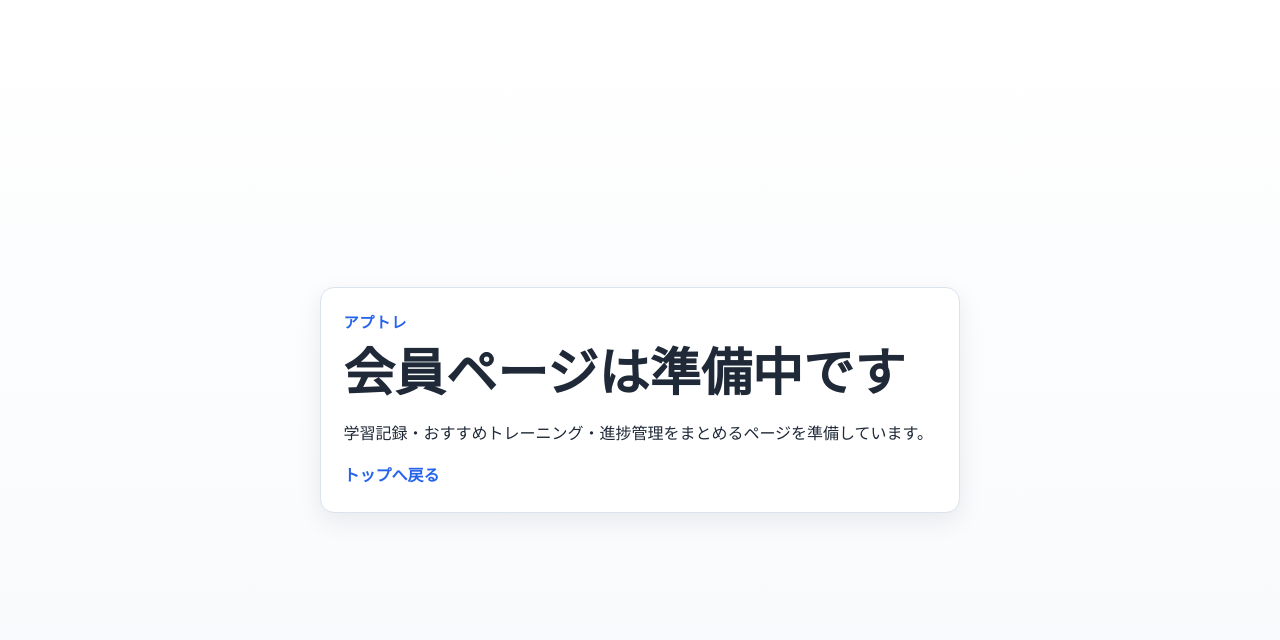
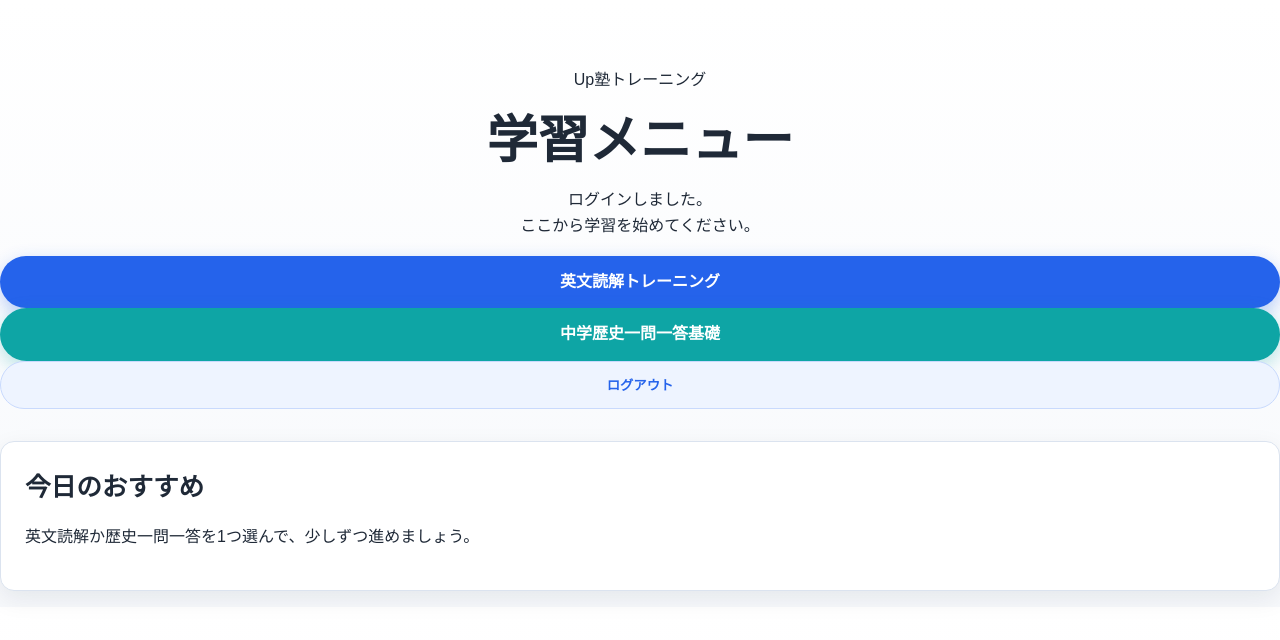
Before and after one commit to ToshinariTanaka/uptra, a plain HTML site: page dashboard.html in a window 1280 px wide. Drawn offline with Linux system fonts and the light colour scheme; sample sign-in values are in the browser's storage.

Commit message:
Update dashboard.html

```diff
--- a/dashboard.html
+++ b/dashboard.html
@@ -5,15 +5,42 @@
   <meta name="viewport" content="width=device-width, initial-scale=1.0" />
   <title>会員ページ | アプトレ</title>
   <link rel="stylesheet" href="styles/main.css" />
+  <script>
+    if (sessionStorage.getItem("uptraLoggedIn") !== "true") {
+      window.location.href = "login.html";
+    }
+  </script>
 </head>
 <body>
-    <main class="placeholder-wrap">
-      <section class="placeholder-card">
-        <p class="site-kicker">アプトレ</p>
-        <h1>会員ページは準備中です</h1>
-        <p>学習記録・おすすめトレーニング・進捗管理をまとめるページを準備しています。</p>
-        <a class="text-link" href="index.html">トップへ戻る</a>
+  <main class="landing-wrap">
+    <section class="hero">
+      <p class="hero-kicker">Up塾トレーニング</p>
+      <h1 class="hero-title">学習メニュー</h1>
+      <p class="hero-copy">
+        ログインしました。<br />
+        ここから学習を始めてください。
+      </p>
+
+      <div class="hero-actions">
+        <a class="btn btn-primary" href="https://gramup.sintechadev.top/ask-ai">英文読解トレーニング</a>
+        <a class="btn btn-accent" href="trial-history.html">中学歴史一問一答基礎</a>
+        <button id="logout-btn" class="btn btn-secondary" type="button">ログアウト</button>
+      </div>
+    </section>
+
+    <section class="panel">
+      <h2>今日のおすすめ</h2>
+      <p>
+        英文読解か歴史一問一答を1つ選んで、少しずつ進めましょう。
+      </p>
     </section>
   </main>
+
+  <script>
+    document.getElementById("logout-btn").addEventListener("click", function () {
+      sessionStorage.removeItem("uptraLoggedIn");
+      window.location.href = "login.html";
+    });
+  </script>
 </body>
 </html>
```
Lines whose indentation alone changed are shown as unchanged.
